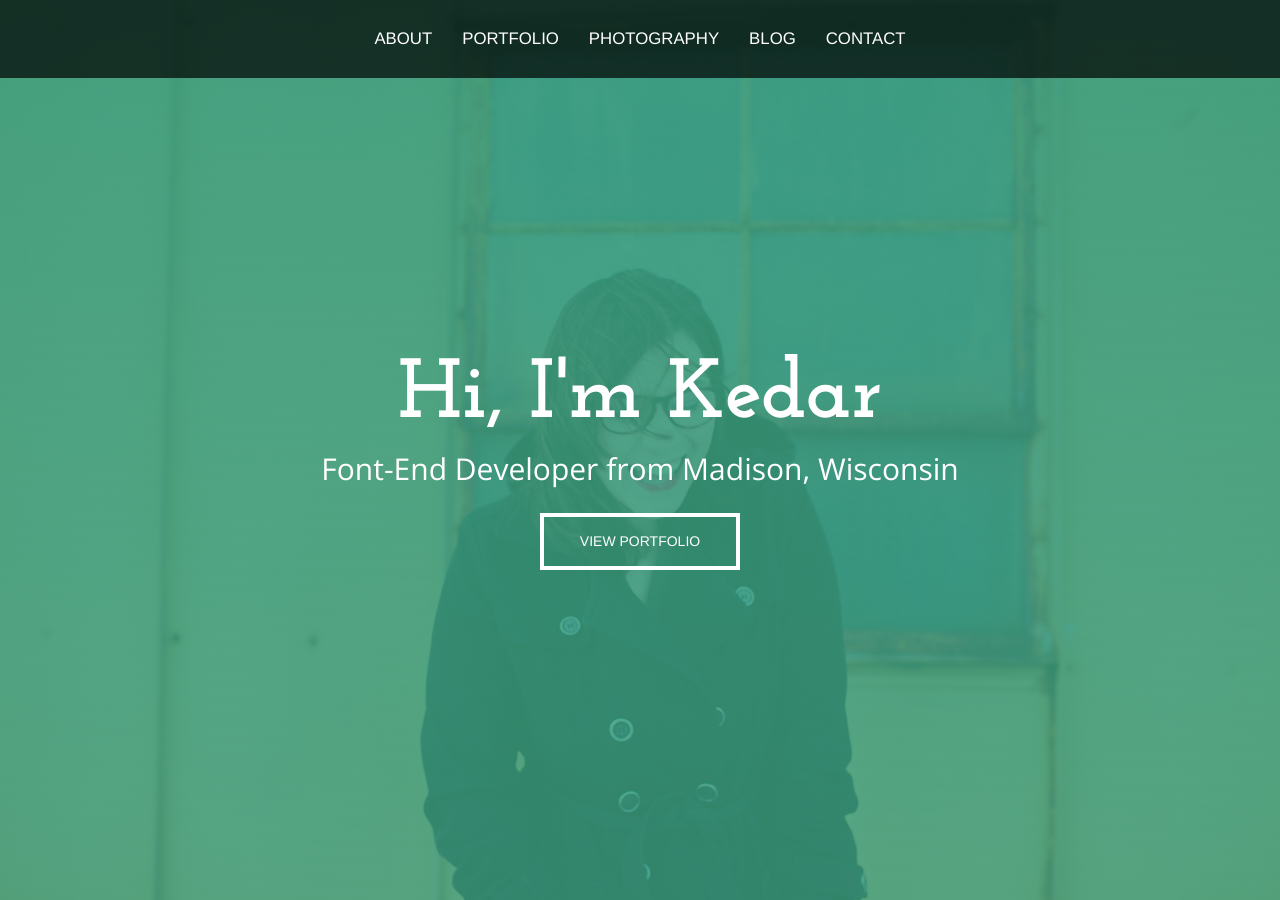
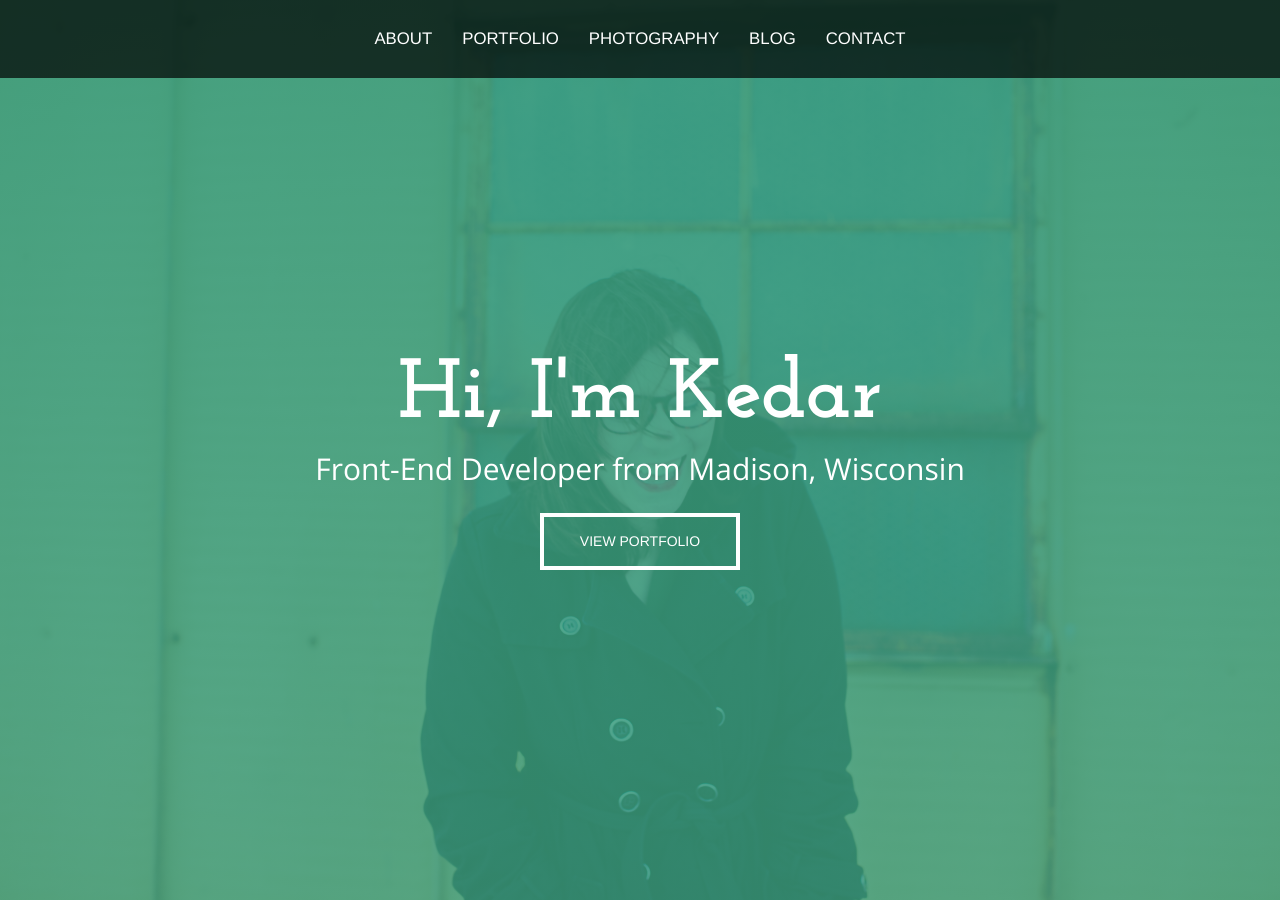
Before and after one commit to kedarjoyner/thinkful-portfolio, a Jekyll site: the page built from index.html, in a window 1280 px wide and 900 px high. Built offline with Jekyll 4.4.1, drawn with Linux system fonts in a browser that asks for light colours; nearby versions of some CDN libraries.

Commit message:
Change header typo

```diff
--- a/_includes/header.html
+++ b/_includes/header.html
@@ -5,7 +5,7 @@
     <div class="row">
       <div class="col-md-12 col-lg-12 text-center hero-content">
         <h1>{{ site.title }}</h1>
-        <h2>Font-End Developer from Madison, Wisconsin</h2>
+        <h2>Front-End Developer from Madison, Wisconsin</h2>
         <a href="#portfolio" target="_blank">
         <button type="button" class="btn btn-secondary btn-lg button-style button-text">View Portfolio</button>
       </a>
```
